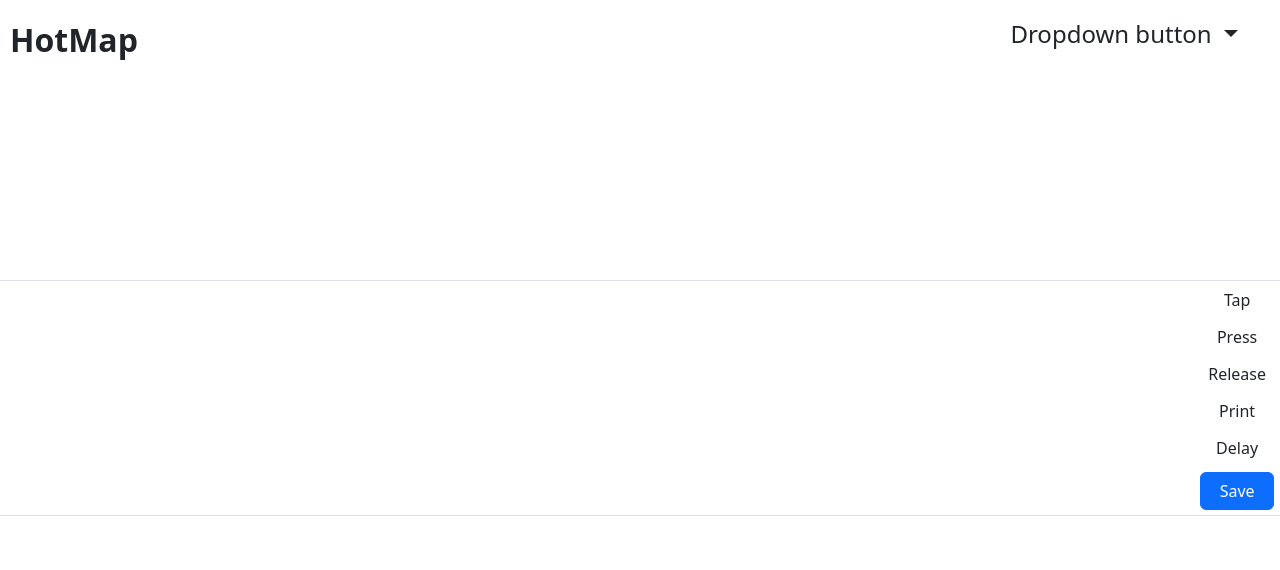
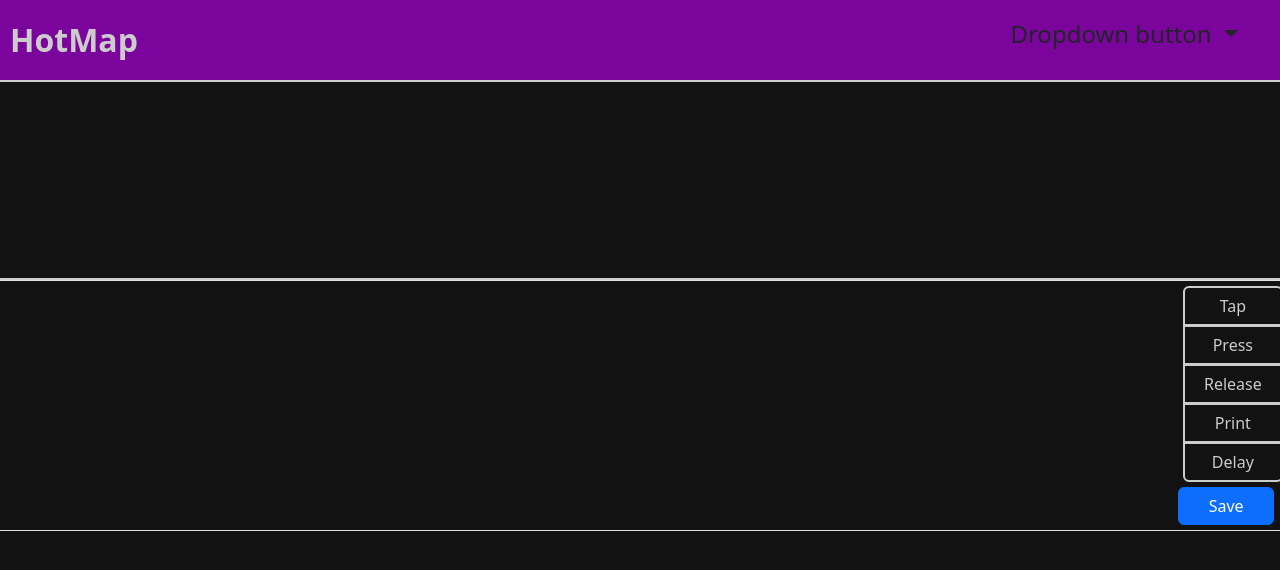
Before and after one commit to GearBoxFox/HotMap, a website built with Vite: page ui/index.html in a window 1280 px wide. Built offline with nearby package versions, Linux system fonts and the light colour scheme.

Commit message:
fix sizing and colors

```diff
--- a/ui/index.css
+++ b/ui/index.css
@@ -1,21 +1,25 @@
 [data-theme="light"] {
-    --color-primary: #285ae0;
+    --color-primary: #2662ff;
     --color-bg: #ffffff;
     --color-border: #aaaaaa;
+    --color-text: #000000;
 }
 
 [data-theme="dark"] {
     --color-primary: #7b049c;
     --color-bg: #121212;
     --color-border: #cccccc;
+    --color-text: #cccccc;
 }
 
 body {
     background: var(--color-bg);
 }
 
-div {
+.content-box {
+    border: var(--color-border) 2px solid;
     background: var(--color-bg);
+    color: var(--color-text);
 }
 
 .header {
@@ -63,5 +67,7 @@ div {
 }
 
 .macro-add {
-
+    width: 95%;
+    margin-left: 5px;
+    margin-right: 5px;
 }
--- a/ui/index.html
+++ b/ui/index.html
@@ -1,4 +1,4 @@
-<html lang="en" data-theme="light">
+<html lang="en" data-theme="dark">
 <head>
     <meta charset="UTF-8"/>
     <meta content="width=device-width height=device-height initial-scale=1.0" name="viewport"/>
@@ -13,10 +13,10 @@
 <script src="src/index.ts" type="module"></script>
 <div class="container-flex">
     <!-- Header -->
-    <div class="row h-10 bg-primary">
+    <div class="row h-10 header">
         <div class="col">
             <h1 class="h2 fw-bold position-relative top-50 translate-middle-y"
-                style="padding-left: 10px">HotMap</h1>
+                style="padding-left: 10px; color: var(--color-text)">HotMap</h1>
         </div>
         <!-- Dropdown -->
         <div class="col dropdown-center text-end">
@@ -51,7 +51,7 @@
             </div>
         </div>
     </div>
-    <div class="row h-25 overflow-scroll " style="max-height:40%">
+    <div class="row h-25 overflow-scroll content-box" style="max-height:40%">
         <!-- Key List -->
         <div class="list-group col flex-column" id="buttonContainer"
              style="padding-left: 10px; margin: 5px 5px 5px 5px;">
@@ -65,12 +65,14 @@
             </div>
         </div>
         <div class="col col-lg-auto" id="addMacroActions">
-            <div class="btn-group-vertical" role="group">
-                <button type="button" class="btn macro-add" id="Tap">Tap</button>
-                <button type="button" class="btn macro-add" id="Press">Press</button>
-                <button type="button" class="btn macro-add" id="Release">Release</button>
-                <button type="button" class="btn macro-add" id="Print">Print</button>
-                <button type="button" class="btn macro-add" id="Delay">Delay</button>
+            <div class="row" style="margin-top: 5px">
+                <div class="btn-group-vertical macro-add" role="group">
+                    <button type="button" class="btn content-box macro-add" id="Tap">Tap</button>
+                    <button type="button" class="btn content-box macro-add" id="Press">Press</button>
+                    <button type="button" class="btn content-box macro-add" id="Release">Release</button>
+                    <button type="button" class="btn content-box macro-add" id="Print">Print</button>
+                    <button type="button" class="btn content-box macro-add" id="Delay">Delay</button>
+                </div>
             </div>
             <div class="row" style="margin: 5px">
                 <button type="button" class="btn btn-primary" id="save-btn">Save</button>
--- a/ui/src/index.ts
+++ b/ui/src/index.ts
@@ -56,7 +56,7 @@ let populateKeymapButtons = async () => {
         for (let x = 0; x < keymap.button_count; x++) {
             let button = keymap.buttons[x];
             let editButton = document.createElement("a");
-            editButton.className = "list-group-item list-group-item-action";
+            editButton.className = "list-group-item list-group-item-action content-box";
             editButton.id = "button" + x;
             editButton.textContent = button.programmable_key
 
@@ -70,7 +70,7 @@ let populateKeymapButtons = async () => {
 
         // add a new macro button
         let addButton = document.createElement("a");
-        addButton.className = "list-group-item list-group-item-action";
+        addButton.className = "list-group-item list-group-item-action content-box";
         addButton.textContent = "+"
 
         addButton.addEventListener("click", () => {
@@ -126,7 +126,7 @@ let openConfigPanel = (index: number) => {
         let newAction = document.createElement("label");
         let newDiv = document.createElement("div");
 
-        newDiv.className = "list-group-item macro-current small-border";
+        newDiv.className = "list-group-item macro-current content-box";
         newDiv.id = String(x);
         newAction.className = "fw-bold text-capitalize fs-6"
 
```
